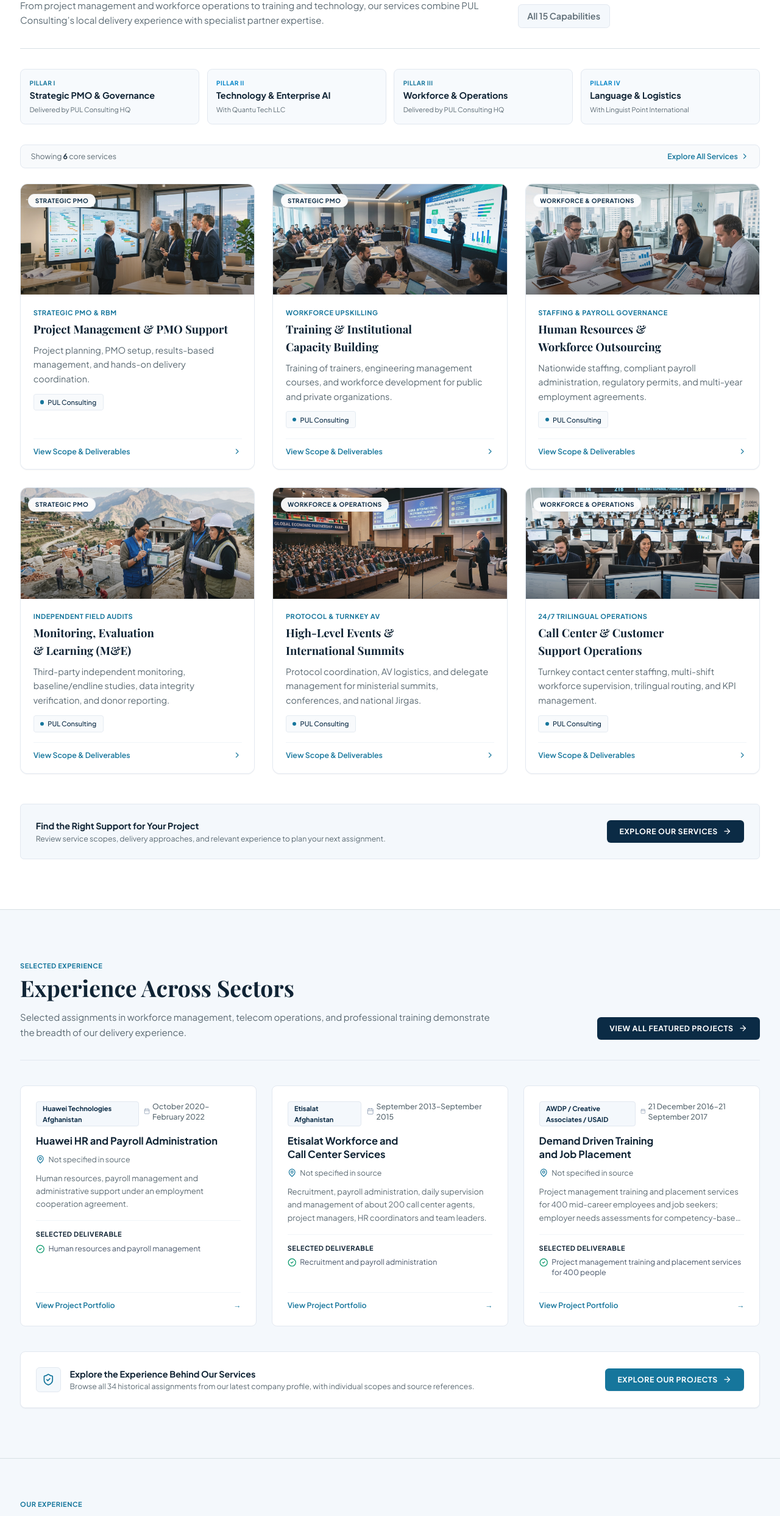
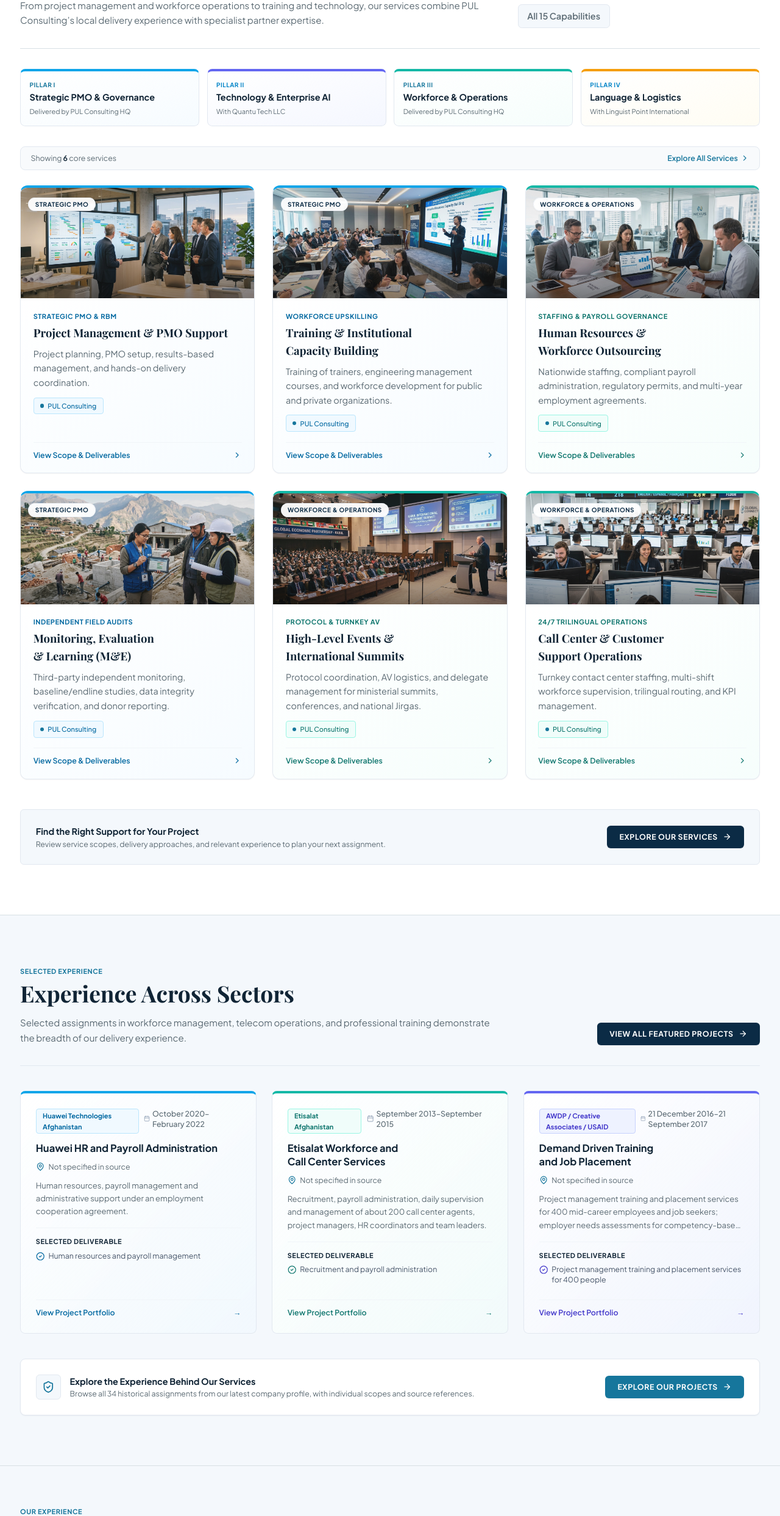
Before and after one commit to ashafiee1979-netizen/pul-consulting-website, a Next.js app: page / in a window 1280 px wide. Shown: the part 1176-3662 px from the top of the page at 61% size. Built offline with nearby package versions, Linux system fonts and the light colour scheme; a web font is replaced by a local one.

Commit message:
Align Home page card colors with shared About page accents

```diff
--- a/components/AboutPartnersHomePreview.tsx
+++ b/components/AboutPartnersHomePreview.tsx
@@ -17,6 +17,7 @@ import {
   CheckCircle2
 } from "lucide-react";
 import { PARTNER_COMPANIES } from "@/lib/data";
+import { CARD_ACCENTS } from "@/lib/card-accents";
 
 interface GateDetail {
   step: string;
@@ -177,12 +178,13 @@ export default function AboutPartnersHomePreview() {
             />
 
             <div className="grid grid-cols-1 sm:grid-cols-2 md:grid-cols-3 lg:grid-cols-5 gap-4 relative z-10">
-              {deliveryGates.map((gate) => {
+              {deliveryGates.map((gate, index) => {
                 const Icon = gate.icon;
+                const accent = CARD_ACCENTS[index];
                 return (
                   <div
                     key={gate.step}
-                    className={`bg-white rounded-xl border border-slate-200 p-5 flex flex-col justify-between shadow-sm transition-all duration-300 hover:-translate-y-1 hover:shadow-md ${gate.borderHover} group relative overflow-hidden`}
+                    className={`bg-gradient-to-br from-white ${accent.wash} rounded-xl border border-slate-200 p-5 flex flex-col justify-between shadow-sm transition-all duration-300 hover:-translate-y-1 hover:shadow-md ${gate.borderHover} group relative overflow-hidden`}
                   >
                     {/* Top Signature Gradient Accent Bar */}
                     <div className={`absolute top-0 left-0 right-0 h-1.5 bg-gradient-to-r ${gate.gradient}`} />
@@ -248,7 +250,8 @@ export default function AboutPartnersHomePreview() {
           </div>
 
           <div className="grid grid-cols-1 md:grid-cols-3 gap-6">
-            {PARTNER_COMPANIES.map((partner) => {
+            {PARTNER_COMPANIES.map((partner, index) => {
+              const accent = CARD_ACCENTS[index];
               const partnerAnchorId = partner.name.toLowerCase().includes("pul global")
                 ? "partner-pul-global"
                 : partner.name.toLowerCase().includes("linguist")
@@ -259,7 +262,7 @@ export default function AboutPartnersHomePreview() {
                 <Link
                   key={partner.name}
                   href={`/about#${partnerAnchorId}`}
-                  className="group bg-white rounded-lg p-5 border border-slate-200 hover:border-corp-blue hover:shadow-card transition-all flex flex-col justify-between"
+                  className={`group bg-gradient-to-br from-white ${accent.wash} rounded-lg p-5 border border-slate-200 border-t-4 ${accent.border} hover:shadow-card transition-all flex flex-col justify-between`}
                 >
                   <div>
                     {/* Header with Logo and Badge */}
@@ -273,7 +276,7 @@ export default function AboutPartnersHomePreview() {
                           className={`${partner.logoClassName || "h-8 w-auto"} object-contain object-left`}
                         />
                       </div>
-                      <span className="px-2 py-0.5 rounded text-[10px] font-bold uppercase tracking-wider bg-corp-ice text-corp-navy border border-slate-200 shrink-0">
+                      <span className={`px-2 py-0.5 rounded text-[10px] font-bold uppercase tracking-wider border shrink-0 ${accent.icon}`}>
                         {partner.badge}
                       </span>
                     </div>
@@ -281,7 +284,7 @@ export default function AboutPartnersHomePreview() {
                     <h4 className="text-base font-serif font-bold text-corp-ink group-hover:text-corp-blue transition-colors">
                       {partner.name}
                     </h4>
-                    <div className="mt-1 flex items-center gap-1.5 text-xs text-corp-blue font-semibold">
+                    <div className={`mt-1 flex items-center gap-1.5 text-xs ${accent.text} font-semibold`}>
                       <Globe2 className="w-3 h-3" />
                       <span>{partner.location}</span>
                     </div>
@@ -290,7 +293,7 @@ export default function AboutPartnersHomePreview() {
                     </p>
                   </div>
 
-                  <div className="mt-4 pt-3 border-t border-slate-100 flex items-center justify-between text-xs font-semibold text-corp-blue group-hover:text-corp-navy transition-colors">
+                  <div className={`mt-4 pt-3 border-t border-slate-100 flex items-center justify-between text-xs font-semibold ${accent.text} group-hover:text-corp-navy transition-colors`}>
                     <span>View Partner Profile</span>
                     <span className="transform group-hover:translate-x-1 transition-transform">→</span>
                   </div>
--- a/components/ProjectsHomePreview.tsx
+++ b/components/ProjectsHomePreview.tsx
@@ -14,6 +14,7 @@ import {
   ChevronRight
 } from "lucide-react";
 import { COMPREHENSIVE_PROJECT_DATABASE } from "@/lib/data";
+import { CARD_ACCENTS } from "@/lib/card-accents";
 
 interface ProjectsHomePreviewProps {
   onOpenConsultation: () => void;
@@ -54,16 +55,18 @@ export default function ProjectsHomePreview({ onOpenConsultation }: ProjectsHome
 
         {/* 3 Featured Flagship Program Cards */}
         <div className="mt-10 grid grid-cols-1 md:grid-cols-3 gap-6">
-          {featuredProjects.map((project) => (
+          {featuredProjects.map((project, index) => {
+            const accent = CARD_ACCENTS[index];
+            return (
             <Link
               key={project.id}
               href="/projects"
-              className="bg-white rounded-lg p-6 border border-slate-200 hover:border-corp-blue hover:shadow-card transition-all duration-200 flex flex-col justify-between group"
+              className={`bg-gradient-to-br from-white ${accent.wash} rounded-lg p-6 border border-slate-200 border-t-4 ${accent.border} hover:shadow-card transition-all duration-200 flex flex-col justify-between group`}
             >
               <div>
                 {/* Header with Client & Period */}
                 <div className="flex items-start justify-between gap-2 mb-3">
-                  <span className="px-2.5 py-0.5 rounded text-[11px] font-bold bg-corp-ice text-corp-navy border border-slate-200">
+                  <span className={`px-2.5 py-0.5 rounded text-[11px] font-bold border ${accent.icon}`}>
                     {project.client}
                   </span>
                   <span className="text-xs text-corp-muted font-medium flex items-center gap-1">
@@ -93,18 +96,19 @@ export default function ProjectsHomePreview({ onOpenConsultation }: ProjectsHome
                     Selected Deliverable
                   </span>
                   <div className="flex items-start gap-1.5 text-xs text-slate-600">
-                    <CheckCircle2 className="w-3.5 h-3.5 text-emerald-600 flex-shrink-0 mt-0.5" />
+                    <CheckCircle2 className={`w-3.5 h-3.5 ${accent.text} flex-shrink-0 mt-0.5`} />
                     <span className="line-clamp-2">{project.keyOutputs[0]}</span>
                   </div>
                 </div>
               </div>
 
-              <div className="mt-6 pt-3 border-t border-slate-100 flex items-center justify-between text-xs font-semibold text-corp-blue">
+              <div className={`mt-6 pt-3 border-t border-slate-100 flex items-center justify-between text-xs font-semibold ${accent.text}`}>
                 <span>View Project Portfolio</span>
                 <span className="group-hover:translate-x-1 transition-transform">→</span>
               </div>
             </Link>
-          ))}
+            );
+          })}
         </div>
 
         {/* Bottom Banner directing to full Registry & Case Studies */}
--- a/components/Services15Grid.tsx
+++ b/components/Services15Grid.tsx
@@ -4,6 +4,7 @@ import React, { useState } from "react";
 import Image from "next/image";
 import Link from "next/link";
 import { SERVICE_CARDS_15 } from "@/lib/data";
+import { CARD_ACCENTS } from "@/lib/card-accents";
 import { ArrowRight, ChevronRight, ShieldCheck } from "lucide-react";
 
 interface Services15GridProps {
@@ -89,22 +90,22 @@ export default function Services15Grid({ onOpenConsultation }: Services15GridPro
 
         {/* 4 Strategic Pillars Overview Bar */}
         <div className="mt-8 grid grid-cols-1 sm:grid-cols-2 lg:grid-cols-4 gap-3">
-          <div className="p-3.5 rounded-lg bg-corp-ice/70 border border-slate-200">
+          <div className="p-3.5 rounded-lg bg-gradient-to-br from-white to-sky-50/60 border border-slate-200 border-t-4 border-t-sky-500">
             <span className="text-[10px] font-bold text-corp-blue uppercase tracking-wider block">Pillar I</span>
             <h4 className="text-xs sm:text-sm font-bold text-corp-ink mt-0.5">Strategic PMO &amp; Governance</h4>
             <span className="text-[11px] text-corp-muted mt-1 block">Delivered by PUL Consulting HQ</span>
           </div>
-          <div className="p-3.5 rounded-lg bg-corp-ice/70 border border-slate-200">
+          <div className="p-3.5 rounded-lg bg-gradient-to-br from-white to-indigo-50/60 border border-slate-200 border-t-4 border-t-indigo-500">
             <span className="text-[10px] font-bold text-sky-600 uppercase tracking-wider block">Pillar II</span>
             <h4 className="text-xs sm:text-sm font-bold text-corp-ink mt-0.5">Technology &amp; Enterprise AI</h4>
             <span className="text-[11px] text-corp-muted mt-1 block">With Quantu Tech LLC</span>
           </div>
-          <div className="p-3.5 rounded-lg bg-corp-ice/70 border border-slate-200">
+          <div className="p-3.5 rounded-lg bg-gradient-to-br from-white to-teal-50/60 border border-slate-200 border-t-4 border-t-teal-500">
             <span className="text-[10px] font-bold text-corp-blue uppercase tracking-wider block">Pillar III</span>
             <h4 className="text-xs sm:text-sm font-bold text-corp-ink mt-0.5">Workforce &amp; Operations</h4>
             <span className="text-[11px] text-corp-muted mt-1 block">Delivered by PUL Consulting HQ</span>
           </div>
-          <div className="p-3.5 rounded-lg bg-corp-ice/70 border border-slate-200">
+          <div className="p-3.5 rounded-lg bg-gradient-to-br from-white to-amber-50/60 border border-slate-200 border-t-4 border-t-amber-500">
             <span className="text-[10px] font-bold text-sky-600 uppercase tracking-wider block">Pillar IV</span>
             <h4 className="text-xs sm:text-sm font-bold text-corp-ink mt-0.5">Language &amp; Logistics</h4>
             <span className="text-[11px] text-corp-muted mt-1 block">With Linguist Point International</span>
@@ -130,11 +131,12 @@ export default function Services15Grid({ onOpenConsultation }: Services15GridPro
         */}
         <div className="mt-6 grid grid-cols-1 sm:grid-cols-2 lg:grid-cols-3 gap-6 sm:gap-7">
           {filteredCards.map((service) => {
+            const accent = CARD_ACCENTS[service.category === "Strategic PMO" ? 0 : service.category === "Technology & AI" ? 2 : service.category === "Workforce & Operations" ? 1 : 3];
             return (
               <Link
                 key={service.id}
                 href={`/services#${service.id}`}
-                className="group bg-white rounded-xl overflow-hidden border border-slate-200/90 hover:border-corp-blue hover:shadow-card transition-all duration-300 flex flex-col justify-between shadow-xs hover:-translate-y-0.5"
+                className={`group bg-white rounded-xl overflow-hidden border border-slate-200/90 border-t-4 ${accent.border} hover:shadow-card transition-all duration-300 flex flex-col justify-between shadow-xs hover:-translate-y-0.5`}
               >
                 {/* TOP: Dedicated Photo Frame with subtle tone & category badge */}
                 <div className="relative h-44 w-full overflow-hidden bg-slate-100">
@@ -158,9 +160,9 @@ export default function Services15Grid({ onOpenConsultation }: Services15GridPro
                 </div>
 
                 {/* BOTTOM: Pristine Corporate White Space with Clear Typography */}
-                <div className="p-5 flex-1 flex flex-col justify-between bg-white">
+                <div className={`p-5 flex-1 flex flex-col justify-between bg-gradient-to-br from-white ${accent.wash}`}>
                   <div>
-                    <p className="text-[11px] font-bold uppercase tracking-wider text-corp-blue mb-1">
+                    <p className={`text-[11px] font-bold uppercase tracking-wider ${accent.text} mb-1`}>
                       {service.kicker}
                     </p>
                     <h3 className="text-base sm:text-lg font-serif font-bold text-corp-ink group-hover:text-corp-blue transition-colors leading-snug">
@@ -171,14 +173,14 @@ export default function Services15Grid({ onOpenConsultation }: Services15GridPro
                     </p>
 
                     {/* Distinct Delivery Ownership Badge */}
-                    <div className="mt-3 inline-flex items-center gap-1.5 px-2.5 py-1 rounded bg-slate-50 border border-slate-200/80 text-[11px] text-corp-navy font-medium">
+                    <div className={`mt-3 inline-flex items-center gap-1.5 px-2.5 py-1 rounded border text-[11px] font-medium ${accent.icon}`}>
                       <span className="w-1.5 h-1.5 rounded-full bg-corp-blue flex-shrink-0" />
                       <span className="truncate">{service.deliveryBy}</span>
                     </div>
                   </div>
 
                   {/* Bottom Action Footer */}
-                  <div className="mt-4 pt-3 border-t border-slate-100 flex items-center justify-between text-xs font-semibold text-corp-blue group-hover:text-corp-navy transition-colors">
+                  <div className={`mt-4 pt-3 border-t border-slate-100 flex items-center justify-between text-xs font-semibold ${accent.text} group-hover:text-corp-navy transition-colors`}>
                     <span>View Scope & Deliverables</span>
                     <ChevronRight className="w-3.5 h-3.5 group-hover:translate-x-1 transition-transform" />
                   </div>
--- /dev/null
+++ b/lib/card-accents.ts
@@ -0,0 +1,8 @@
+// Shared, restrained card accents for the home and About pages.
+export const CARD_ACCENTS = [
+  { border: "border-t-sky-500", wash: "to-sky-50/60", icon: "bg-sky-50 text-sky-700 border-sky-200", text: "text-sky-700" },
+  { border: "border-t-teal-500", wash: "to-teal-50/60", icon: "bg-teal-50 text-teal-700 border-teal-200", text: "text-teal-700" },
+  { border: "border-t-indigo-500", wash: "to-indigo-50/60", icon: "bg-indigo-50 text-indigo-700 border-indigo-200", text: "text-indigo-700" },
+  { border: "border-t-amber-500", wash: "to-amber-50/60", icon: "bg-amber-50 text-amber-800 border-amber-200", text: "text-amber-800" },
+  { border: "border-t-emerald-500", wash: "to-emerald-50/60", icon: "bg-emerald-50 text-emerald-700 border-emerald-200", text: "text-emerald-700" },
+];
```
Also changed, not shown: components/InstitutionalSeniority.tsx (+1 -9 lines).
